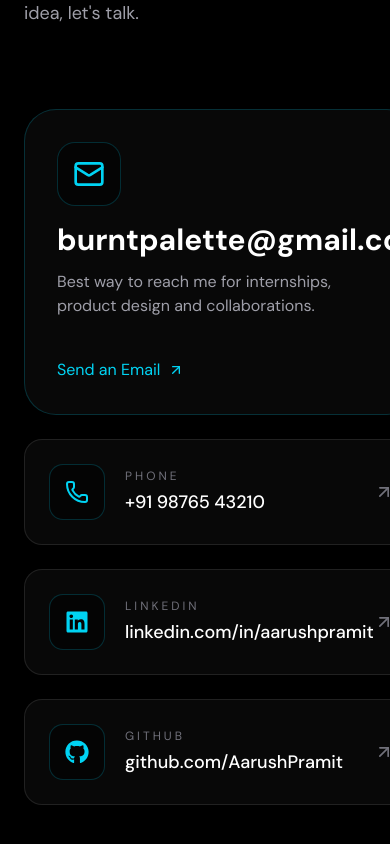
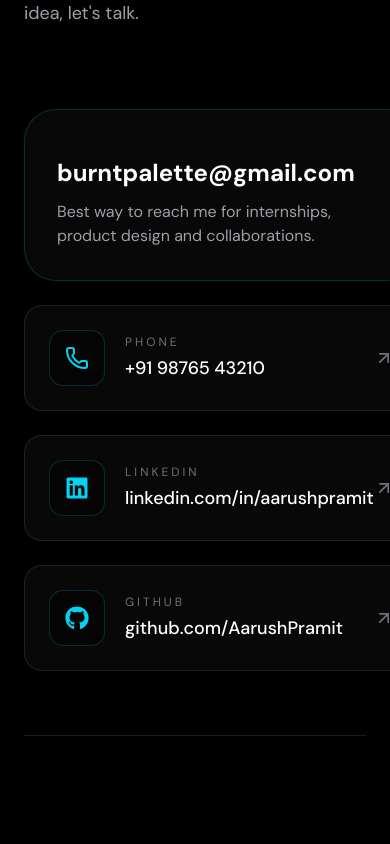
Before and after one commit to AarushPramit/aarushportfolio, a Next.js app: page /about in a window 390 px wide. Shown: the part 3474-4318 px from the top of the page. Built offline with nearby package versions, Linux system fonts and the light colour scheme.

Commit message:
Fix mobile responsiveness and contact section

```diff
--- a/components/about/contact-section.tsx
+++ b/components/about/contact-section.tsx
@@ -66,28 +66,14 @@ export default function ContactSection() {
           >
             <div className="absolute inset-0 bg-gradient-to-br from-cyan-400/10 via-transparent to-transparent opacity-0 transition duration-500 group-hover:opacity-100" />
 
-            <div className="relative flex h-full flex-col justify-between">
-              <div className="flex h-16 w-16 items-center justify-center rounded-2xl border border-cyan-400/20 bg-black/50">
-                <Mail className="h-8 w-8 text-cyan-400" />
-              </div>
-
             <div>
-
-
-                <h3 className="mt-4 text-3xl font-semibold text-white">
+  <h3 className="mt-4 break-all text-2xl font-semibold leading-tight text-white sm:text-3xl">
     burntpalette@gmail.com
   </h3>
 
   <p className="mt-3 text-zinc-400">
-                  Best way to reach me for internships, product design and
-                  collaborations.
+    Best way to reach me for internships, product design and collaborations.
   </p>
-              </div>
-
-              <div className="mt-10 flex items-center gap-2 text-cyan-400">
-                <span>Send an Email</span>
-                <ArrowUpRight className="h-4 w-4 transition group-hover:translate-x-1 group-hover:-translate-y-1" />
-              </div>
 </div>
           </motion.a>
 
```
Lines whose indentation alone changed are shown as unchanged.
